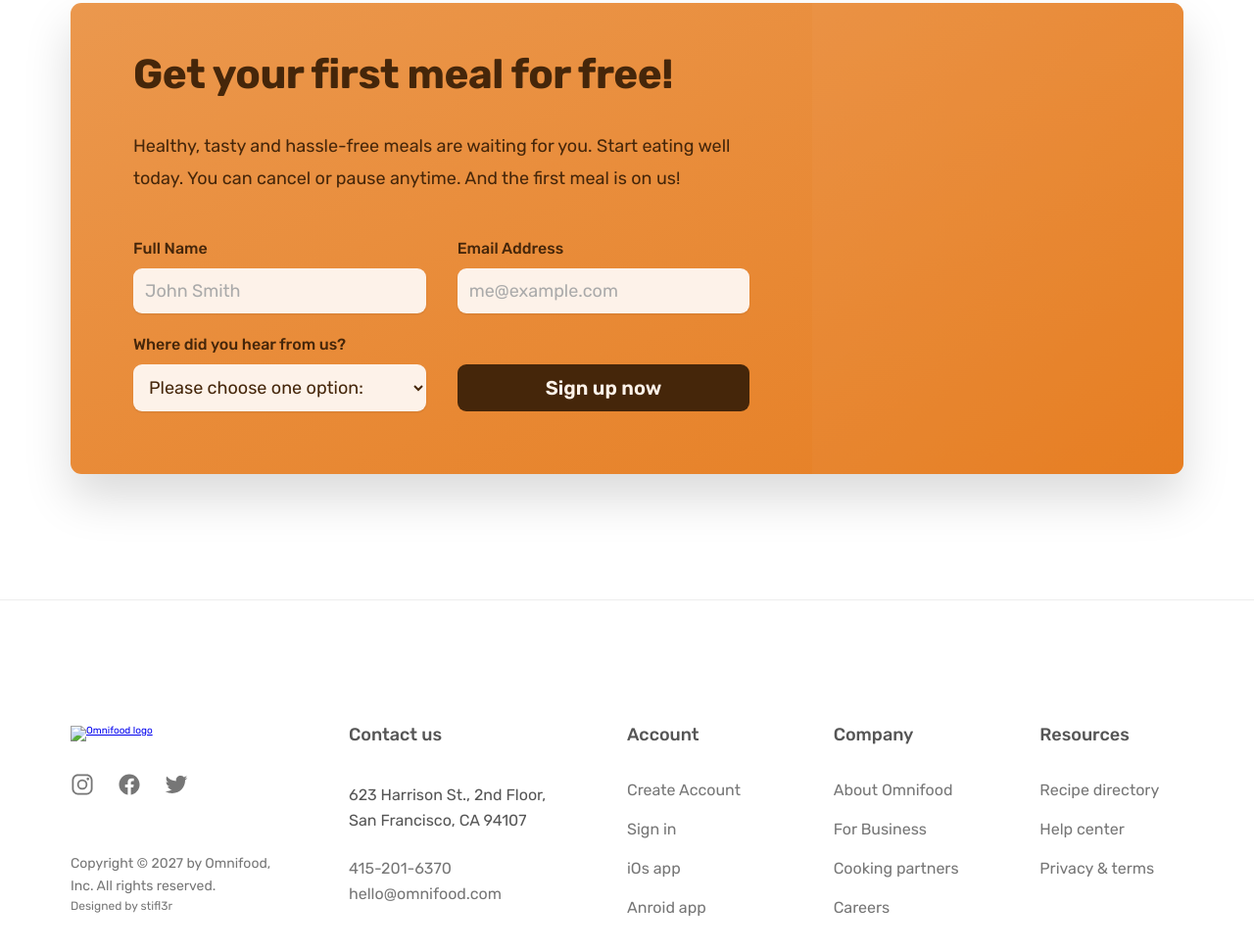
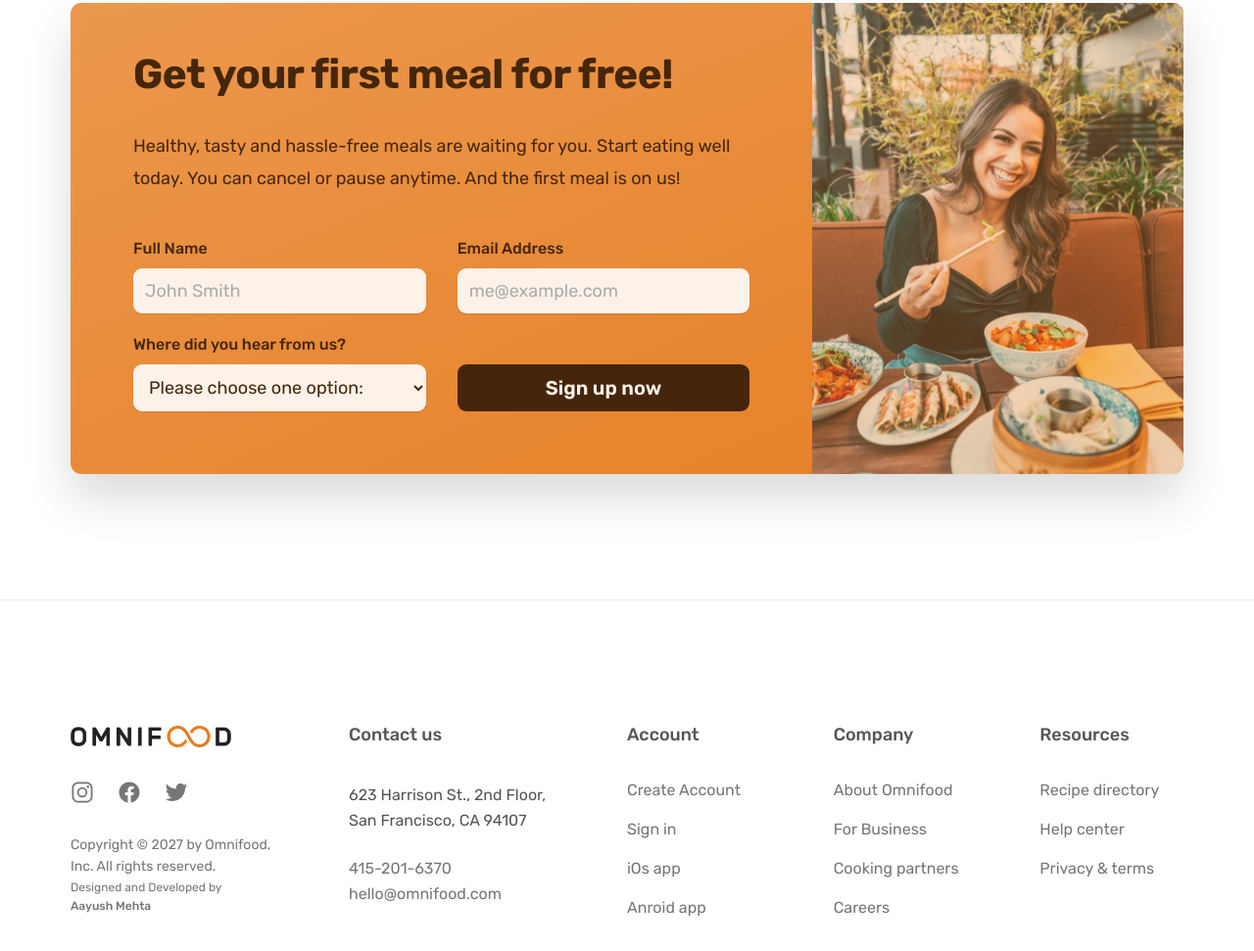
Before and after one commit to AayushMehta/omnifood, a plain HTML site: page omnifood.html in a window 1280 px wide. Shown: the part 6735-7706 px from the top of the page at 98% size. Drawn offline with nearby package versions, Linux system fonts and the light colour scheme; some packages are replaced by stand-ins of ours; a script that the page names is missing.

Commit message:
final commit

```diff
--- a/omnifood.css
+++ b/omnifood.css
@@ -621,7 +621,7 @@ strong {
       rgba(235, 151, 78, 0.35),
       rgba(230, 125, 34, 0.35)
     ),
-    url(../content/img/eating.jpg);
+    url("./Assets/eating.jpg");
   background-size: cover;
   background-position: center;
 }
@@ -692,6 +692,11 @@ strong {
   font-size: 1.2rem;
   line-height: 1.6;
   color: #767676;
+}
+.designed a {
+  text-decoration: none;
+  color: #767676;
+  font-weight: 500;
 }
 .footer-heading {
   font-size: 1.8rem;
--- a/omnifood.html
+++ b/omnifood.html
@@ -39,11 +39,7 @@
   <body>
     <header class="header">
       <a href="#">
-        <img
-          class="logo"
-          alt="Omnifood logo"
-          src="Assets/omnifood-logo.png"
-        />
+        <img class="logo" alt="Omnifood logo" src="Assets/omnifood-logo.png" />
       </a>
       <nav class="main-nav">
         <ul class="main-nav-list">
@@ -153,7 +149,6 @@
         </div>
 
         <div class="container grid grid--2-cols grid--center-v">
-
           <div class="step-text-box">
             <p class="step-number">01</p>
             <h3 class="heading-tertiary">
@@ -190,7 +185,6 @@
               your own recipes.
             </p>
           </div>
-
 
           <div class="step-text-box">
             <p class="step-number">03</p>
@@ -641,7 +635,7 @@
             <img
               class="logo"
               alt="Omnifood logo"
-              src="content/img/omnifood-logo.png"
+              src="./Assets/omnifood-logo.png"
             />
           </a>
           <ul class="social-links">
@@ -664,7 +658,11 @@
           <p class="copyright">
             Copyright &copy; <span class="year">2027</span> by Omnifood, Inc.
             All rights reserved.
-            <p class="designed">Designed by stifl3r</p>
+          </p>
+
+          <p class="designed">
+            Designed and Developed by <br />
+            <a href="https://aayushmehta.com" target="_blank">Aayush Mehta</a>
           </p>
         </div>
         <div class="address-col">
```
